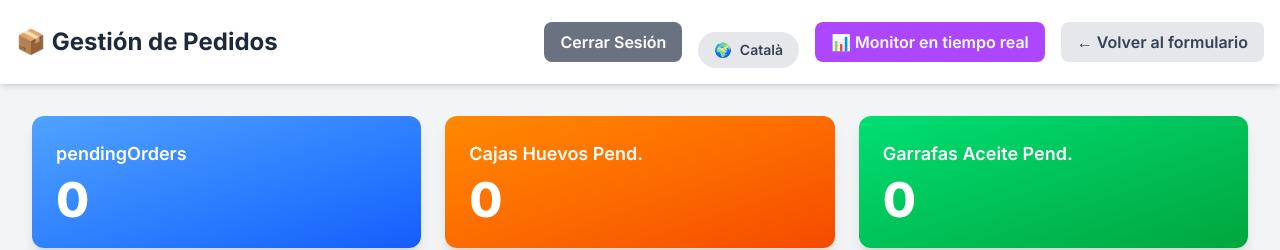
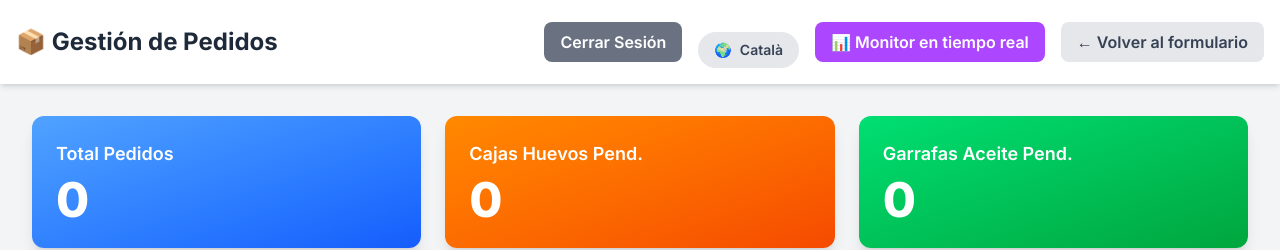
Before and after one commit to xMARKITUSx/projecte-ous, a Next.js app: page /admin in a window 1280 px wide. Shown: the top 250 px of the page. Built offline with nearby package versions, Linux system fonts and the light colour scheme; no server answers; the database is empty; sample sign-in values are in the browser's storage.

Commit message:
Fix: Corregir errores de tipo y de importación en admin

```diff
--- a/app/admin/page.tsx
+++ b/app/admin/page.tsx
@@ -4,7 +4,6 @@
 
 import { useState, useEffect, useMemo } from 'react';
 import { db, app } from '@/firebase';
-// CORRECCIÓN 1: Se separan las importaciones
 import { collection, getDocs, query, orderBy, doc, updateDoc, deleteDoc, writeBatch, Timestamp } from 'firebase/firestore';
 import { getAuth, signOut } from "firebase/auth";
 import Link from 'next/link';
@@ -128,8 +127,8 @@
       <main className="p-4 md:p-8">
         <div className="grid grid-cols-1 md:grid-cols-3 gap-6">
           <div className="bg-gradient-to-br from-blue-400 to-blue-600 text-white p-6 rounded-xl shadow-lg">
-             {/* CORRECCIÓN 2: Se simplifica la llamada a t() */}
-            <h2 className="font-semibold text-lg">{t('pendingOrders')}</h2>
+            {/* CORRECCIÓN: Se usa la clave correcta del JSON */}
+            <h2 className="font-semibold text-lg">{t('totalOrders')}</h2>
             <p className="text-5xl font-extrabold mt-2">{estadisticas.pedidosPendientes}</p>
           </div>
           <div className="bg-gradient-to-br from-orange-400 to-orange-600 text-white p-6 rounded-xl shadow-lg">
```
